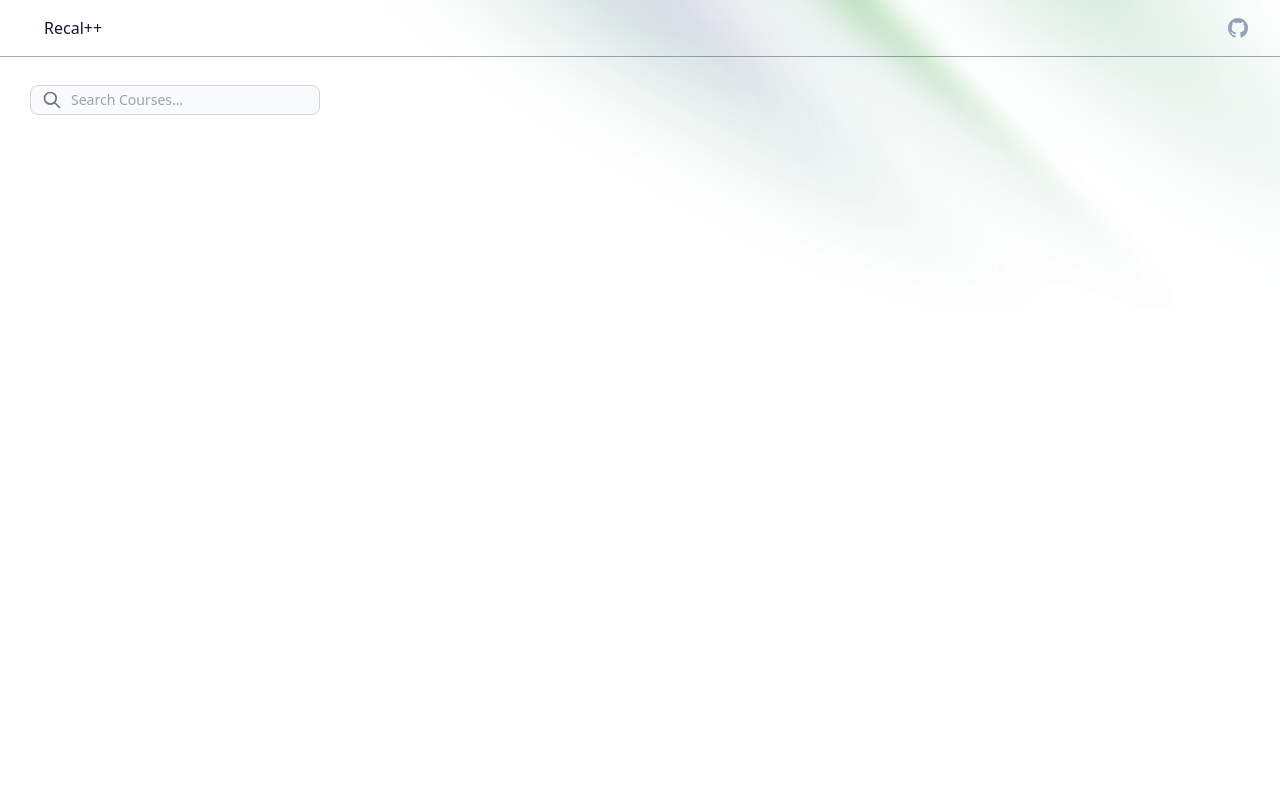
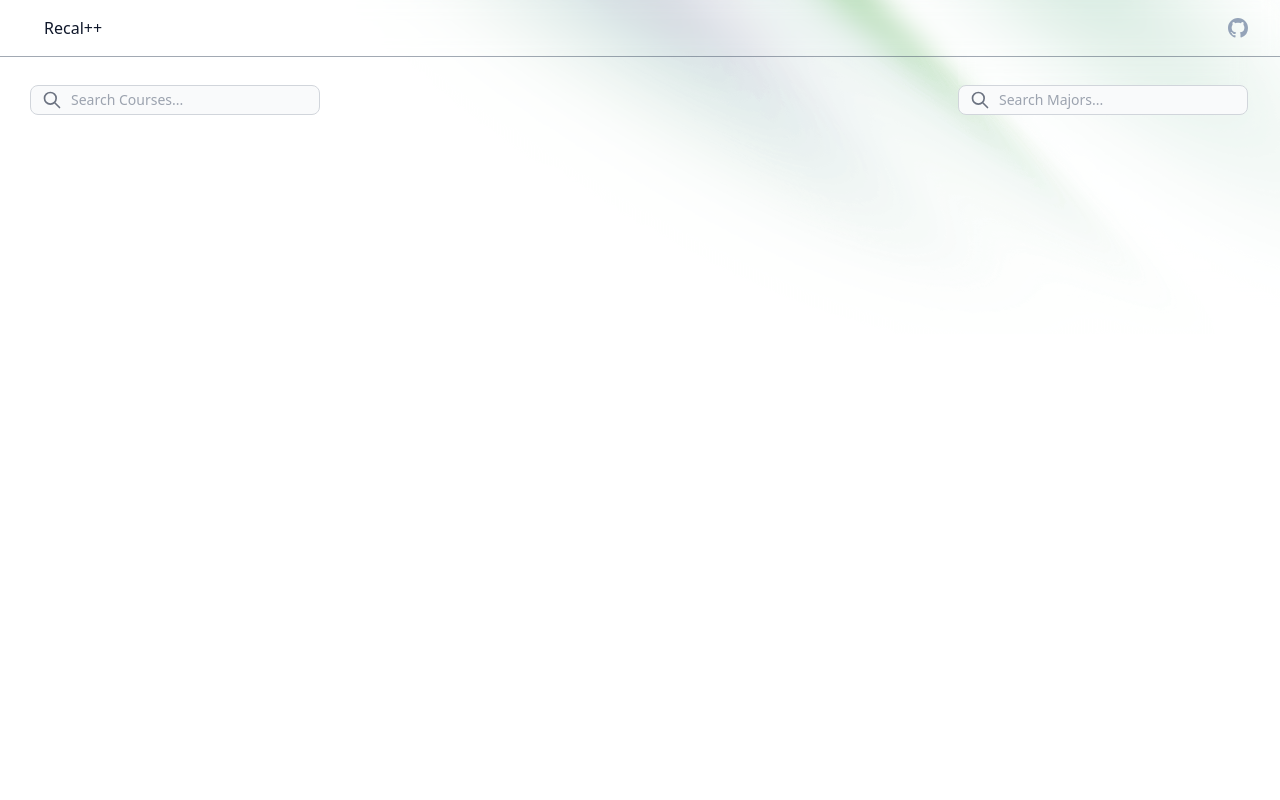
Before and after one commit to EthanHaque/recalpp, a Django app: template recalpp/server/templates/schedule_builder/temphomepage.html in a window 1280 px wide. Run offline with Django 4.2, Linux system fonts and the light colour scheme; the template is opened without the code that fills it, so the values that code supplies are empty; some libraries are stand-ins or nearby versions.

Commit message:
Added right sidebar.

```diff
--- a/recalpp/server/templates/schedule_builder/temphomepage.html
+++ b/recalpp/server/templates/schedule_builder/temphomepage.html
@@ -85,6 +85,30 @@
       </nav>
     </div>
   </div>
+
+  <!-- degree progress sidebar -->
+  <div
+      class="lg:block fixed z-20 inset-0 top-[2.8125rem] right-0 left-auto w-[max(250px,calc(15%+10rem))] pb-10 px-8 overflow-y-auto">
+      <nav id="nav" class="lg:text-sm lg:leading-6 relative">
+        <div class="sticky top-0 -ml-0.5 pointer-events-none">
+          <div class="h-10 backdrop-blur"></div>
+          <div class="relative pointer-events-auto">
+            <div class="absolute inset-y-0 left-0 flex items-center pl-3 pointer-events-none">
+              <svg aria-hidden="true" class="w-5 h-5 text-gray-500 dark:text-gray-400" fill="none" stroke="currentColor"
+                viewBox="0 0 24 24" xmlns="http://www.w3.org/2000/svg">
+                <path stroke-linecap="round" stroke-linejoin="round" stroke-width="2" d="M21 21l-6-6m2-5a7 7 0 11-14 0 7 7 0 0114
+                                    0z"></path>
+              </svg>
+            </div>
+            <input type="search" id="major-search"
+              class="block w-full p-1 pl-10 text-sm text-gray-900 border border-gray-300 rounded-lg bg-gray-50 focus:ring-blue-500 focus:border-blue-500 dark:bg-gray-700 dark:border-gray-600 dark:placeholder-gray-400 dark:text-white dark:focus:ring-blue-500 dark:focus:border-blue-500"
+              placeholder="Search Majors..." />
+          </div>
+        </div>
+        <ul id="degree-progress-content" class="h-full px-1 pt-3 pb-2 overflow-y-auto"></ul>
+      </nav>
+    </div>
+  </div>
   {% comment %}
   <!-- calendar -->
   <div class="bg-gradient-to-br bg-gradient-to-b from-gray-900 to-gray-600 min-h-screen pt-16">
```
